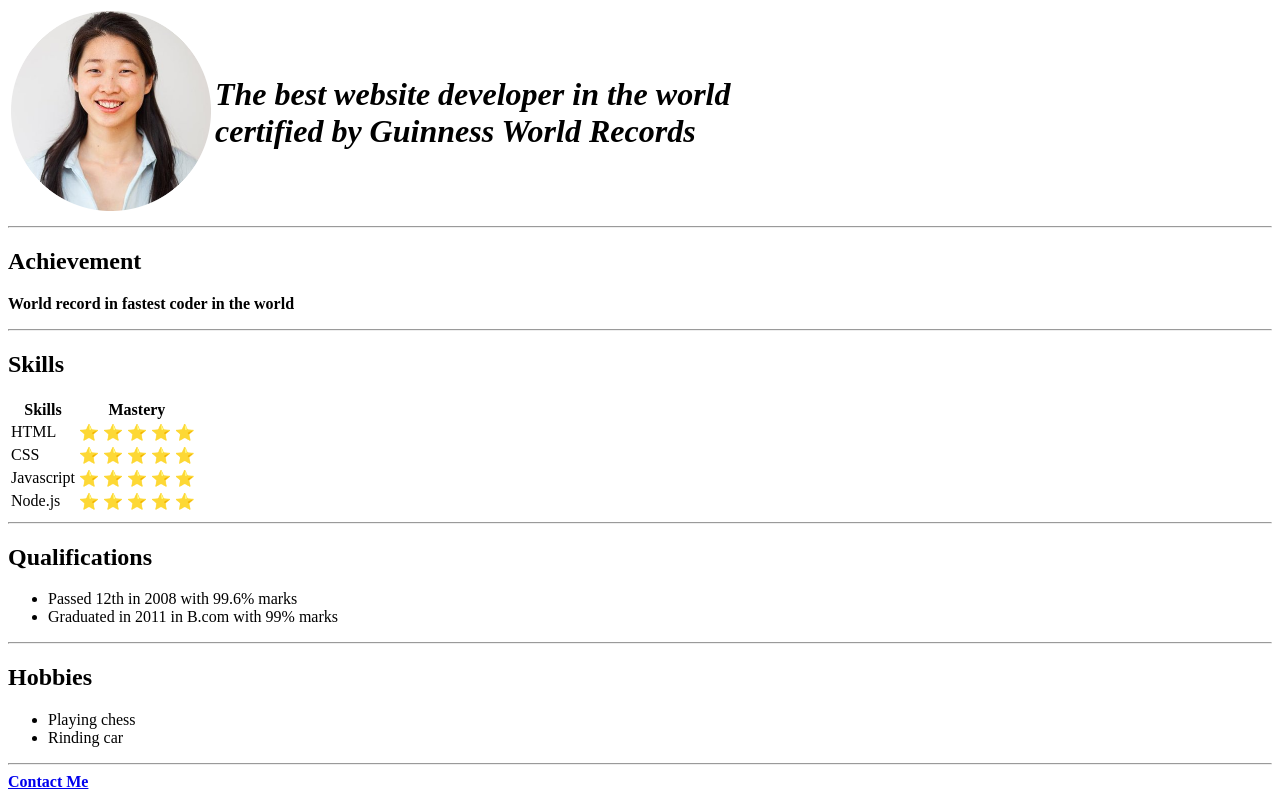
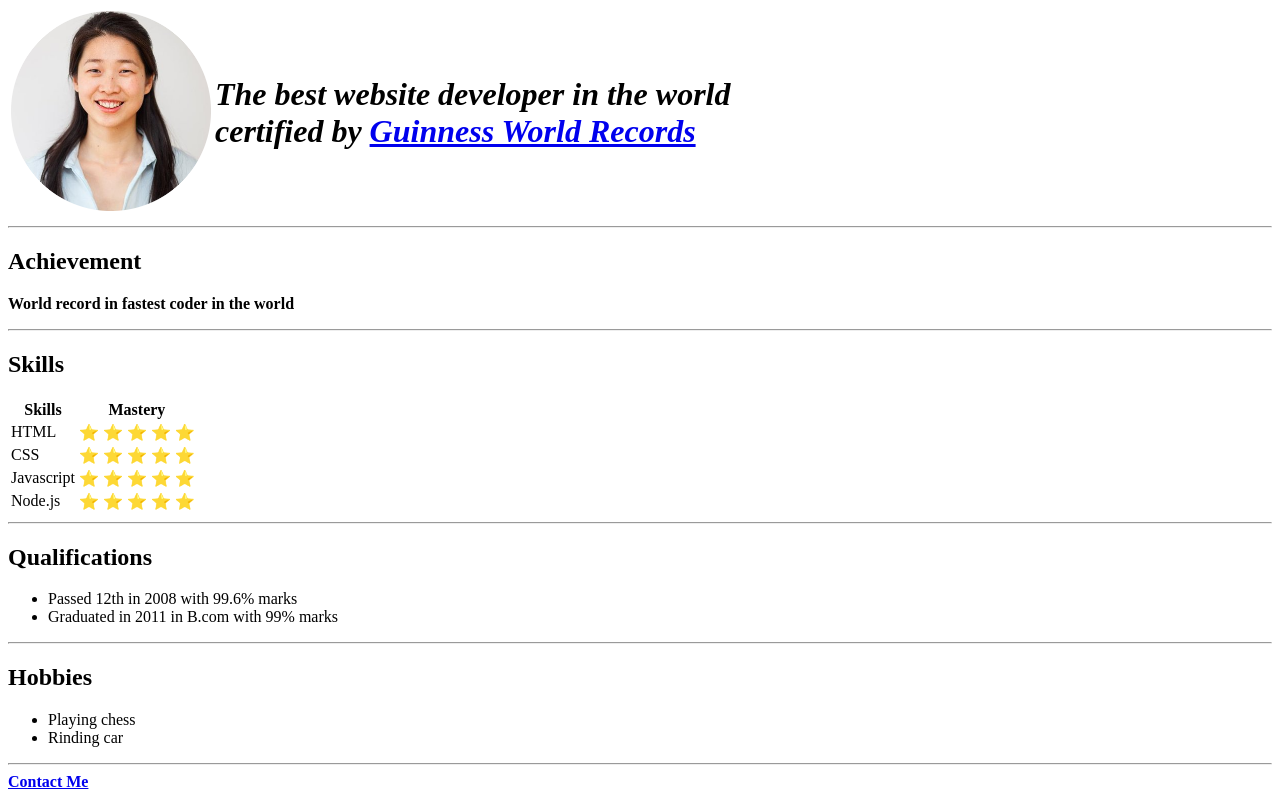
Before and after one commit to onlyrahul/CV, a plain HTML site: page index.html in a window 1280 px wide. Drawn offline with Linux system fonts and the light colour scheme.

Commit message:
Added anchor tag in first heading

```diff
--- a/index.html
+++ b/index.html
@@ -14,7 +14,7 @@
       <td><img src="photos/profile circle.png" alt="profile" height="200" width="200"></td>
       <td>
         <h1> <em>The best website developer in the world <br>
-            certified by Guinness World Records</em> </h1>
+            certified by <a href="https://www.guinnessworldrecords.com/">Guinness World Records</a></em> </h1>
       </td>
     </tr>
   </table>
```
